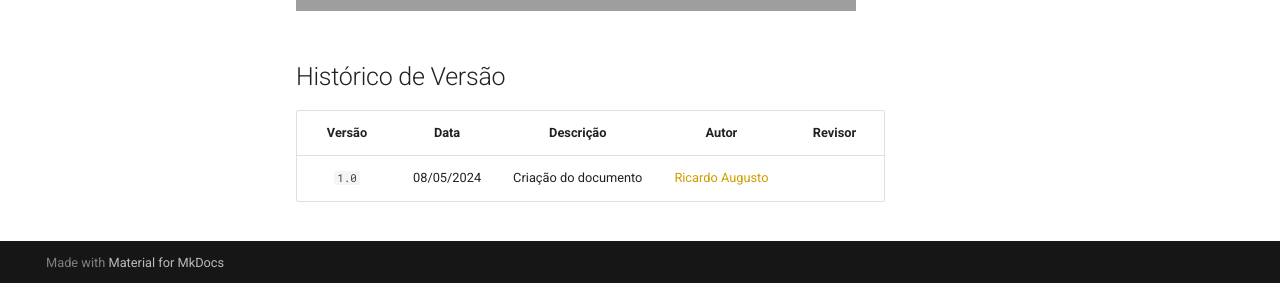
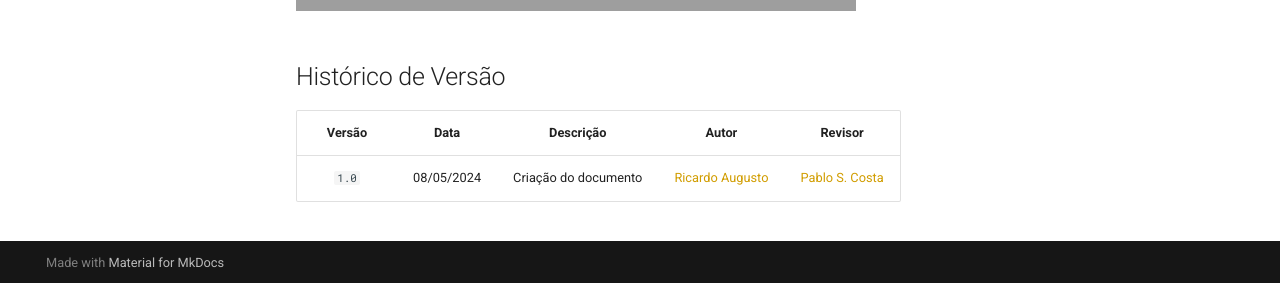
Before and after one commit to Requisitos-de-Software/2024.1-Serasa, an MkDocs documentation site: the page built from docs/atas/ata3.md, in a window 1280 px wide and 900 px high, scrolled down 1033 px. Shown: the part 614-897 px from the top of the window. Built offline with MkDocs 1.6.1 and Material for MkDocs 9.7.7, drawn with Linux system fonts in a browser that asks for light colours; comment, search, counter and statistics services are not loaded; grey boxes are pictures that could not be loaded.

Commit message:
add revisor em ata3.md

```diff
--- a/docs/atas/ata3.md
+++ b/docs/atas/ata3.md
@@ -48,7 +48,7 @@ Artefato destinado a documentação das reuniões realizadas pelo grupo ao longo
 
 | Versão | Data | Descrição | Autor | Revisor
 |:-:|:-:|:-:|:-:|:-:|
-|`1.0`| 08/05/2024 | Criação do documento| [Ricardo Augusto][RicardoGH] |  |
+|`1.0`| 08/05/2024 | Criação do documento| [Ricardo Augusto][RicardoGH] | [Pablo S. Costa][PabloGH] |
 
 [ClaudioGH]: https://github.com/claudiohsc
 [DaniloGH]: https://github.com/Danilo-Carvalho-Antunes
```
